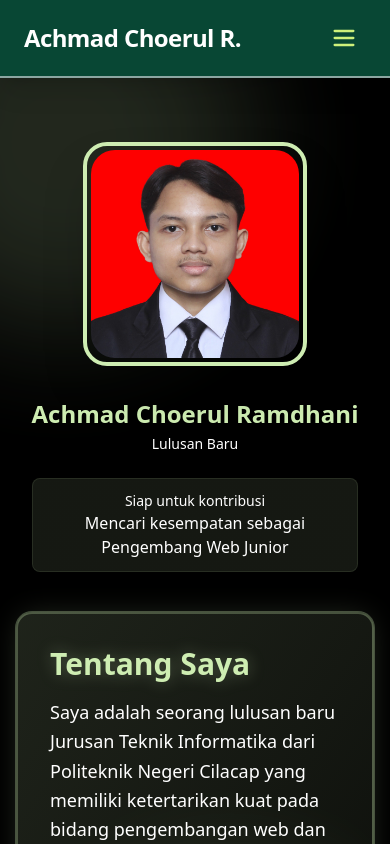
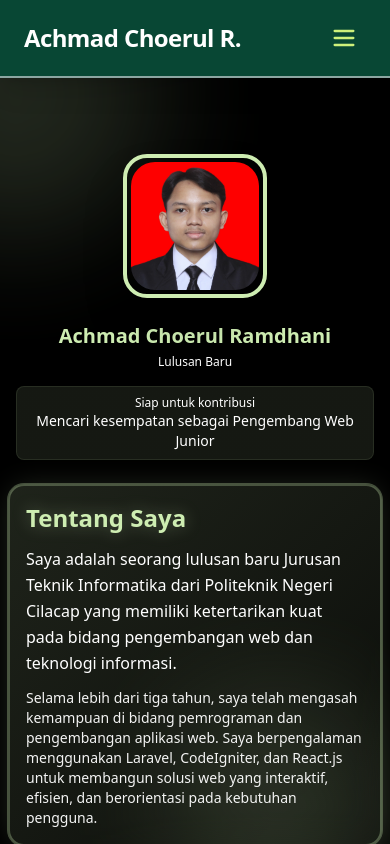
Before and after one commit to choerulram/My-Portfolio, a React (Vite) app: page /about in a window 390 px wide. Shown: the top 844 px of the page. Built offline with nearby package versions, Linux system fonts and the light colour scheme.

Commit message:
style(about): memperbaiki UI mobile pada halaman about agar lebih responsif

```diff
--- a/src/pages/About.jsx
+++ b/src/pages/About.jsx
@@ -17,10 +17,10 @@ const itemVariants = {
 
 const About = () => (
   <div className="min-h-screen flex flex-col bg-dark text-light">
-    <main className="flex-1 flex flex-col items-center justify-center relative overflow-hidden py-16 px-4">
+    <main className="flex-1 flex flex-col items-center justify-center relative overflow-hidden py-10 md:py-16 px-2 md:px-4">
       {/* Liquid Glass Section */}
       <motion.div
-        className="relative z-10 w-full max-w-4xl mx-auto grid grid-cols-1 md:grid-cols-2 gap-10 items-start"
+        className="relative z-10 w-full max-w-4xl mx-auto grid grid-cols-1 md:grid-cols-2 gap-6 md:gap-10 items-start"
         variants={containerVariants}
         initial="hidden"
         animate="show"
@@ -31,57 +31,62 @@ const About = () => (
           variants={itemVariants}
         >
           <motion.div
-            className="w-56 h-56 rounded-3xl border-4 border-secondary shadow-2xl bg-secondary/6 backdrop-blur-lg flex items-center justify-center mb-6"
+            className="w-36 h-36 md:w-56 md:h-56 rounded-3xl border-4 border-secondary shadow-2xl bg-secondary/6 backdrop-blur-lg flex items-center justify-center mb-4 md:mb-6"
             whileHover={{ scale: 1.03 }}
             transition={{ type: "spring", stiffness: 280 }}
           >
             <motion.img
               src="public/assets/images/profile.jpg"
               alt="Foto Profil"
-              className="w-52 h-52 rounded-3xl object-cover shadow-inner"
+              className="w-32 h-32 md:w-52 md:h-52 rounded-3xl object-cover shadow-inner"
               initial={{ scale: 0.98 }}
               animate={{ scale: 1 }}
               transition={{ duration: 0.5 }}
             />
           </motion.div>
           <motion.div
-            className="mt-2 text-center text-secondary text-2xl font-bold"
+            className="mt-2 text-center text-secondary text-xl md:text-2xl font-bold"
             variants={itemVariants}
           >
             Achmad Choerul Ramdhani
           </motion.div>
           <motion.div
-            className="text-center text-sm text-muted mt-1"
+            className="text-center text-xs md:text-sm text-muted mt-1"
             variants={itemVariants}
           >
             Lulusan Baru
           </motion.div>
 
-          <motion.div className="mt-6 w-full px-4" variants={itemVariants}>
-            <div className="text-center p-3 rounded-lg bg-gradient-to-r from-secondary/10 via-secondary/8 to-secondary/10 border border-secondary/10">
-              <div className="text-sm text-muted">Siap untuk kontribusi</div>
-              <div className="font-medium">
+          <motion.div
+            className="mt-4 md:mt-6 w-full px-2 md:px-4"
+            variants={itemVariants}
+          >
+            <div className="text-center p-2 md:p-3 rounded-lg bg-gradient-to-r from-secondary/10 via-secondary/8 to-secondary/10 border border-secondary/10">
+              <div className="text-xs md:text-sm text-muted">
+                Siap untuk kontribusi
+              </div>
+              <div className="font-medium text-sm md:text-base">
                 Mencari kesempatan sebagai Pengembang Web Junior
               </div>
             </div>
           </motion.div>
         </motion.div>
         {/* Konten About */}
-        <div className="md:col-span-1 flex flex-col gap-6">
+        <div className="md:col-span-1 flex flex-col gap-4 md:gap-6">
           {/* Tentang Saya */}
           <motion.section
-            className="bg-gradient-to-br from-secondary/15 via-secondary/10 to-secondary/5 backdrop-blur-lg rounded-2xl border-2 border-secondary/30 shadow-[0_0_30px_-5px_rgba(206,237,178,0.2)] p-8 flex flex-col justify-center ring-1 ring-secondary/30 hover:shadow-[0_0_40px_-5px_rgba(206,237,178,0.25)] transition-shadow duration-300"
+            className="bg-gradient-to-br from-secondary/15 via-secondary/10 to-secondary/5 backdrop-blur-lg rounded-2xl border-2 border-secondary/30 shadow-[0_0_30px_-5px_rgba(206,237,178,0.2)] p-4 md:p-8 flex flex-col justify-center ring-1 ring-secondary/30 hover:shadow-[0_0_40px_-5px_rgba(206,237,178,0.25)] transition-shadow duration-300"
             variants={itemVariants}
           >
-            <h2 className="text-3xl md:text-4xl font-extrabold text-secondary mb-4 drop-shadow-[0_0_8px_rgba(206,237,178,0.3)]">
+            <h2 className="text-2xl md:text-4xl font-extrabold text-secondary mb-3 md:mb-4 drop-shadow-[0_0_8px_rgba(206,237,178,0.3)]">
               Tentang Saya
             </h2>
-            <p className="text-lg md:text-xl text-light opacity-100 leading-relaxed mb-4">
+            <p className="text-base md:text-xl text-light opacity-100 leading-relaxed mb-3 md:mb-4">
               Saya adalah seorang lulusan baru Jurusan Teknik Informatika dari
               Politeknik Negeri Cilacap yang memiliki ketertarikan kuat pada
               bidang pengembangan web dan teknologi informasi.
             </p>
-            <p className="text-base md:text-lg text-light opacity-95">
+            <p className="text-sm md:text-lg text-light opacity-95">
               Selama lebih dari tiga tahun, saya telah mengasah kemampuan di
               bidang pemrograman dan pengembangan aplikasi web. Saya
               berpengalaman menggunakan Laravel, CodeIgniter, dan React.js untuk
@@ -93,8 +98,8 @@ const About = () => (
       </motion.div>
       {/* Liquid Glass Background Effect */}
       <div className="absolute inset-0 z-0 pointer-events-none">
-        <div className="absolute -top-32 -left-32 w-96 h-96 bg-secondary/20 rounded-full blur-3xl animate-pulse" />
-        <div className="absolute bottom-0 right-0 w-80 h-80 bg-secondary/20 rounded-full blur-3xl animate-pulse" />
+        <div className="absolute -top-32 -left-32 w-72 h-72 md:w-96 md:h-96 bg-secondary/20 rounded-full blur-3xl animate-pulse" />
+        <div className="absolute bottom-0 right-0 w-56 h-56 md:w-80 md:h-80 bg-secondary/20 rounded-full blur-3xl animate-pulse" />
       </div>
     </main>
   </div>
```
